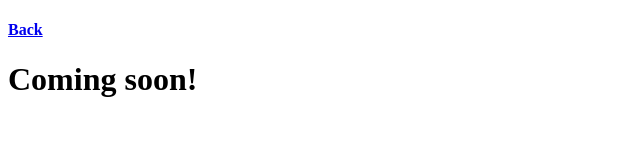
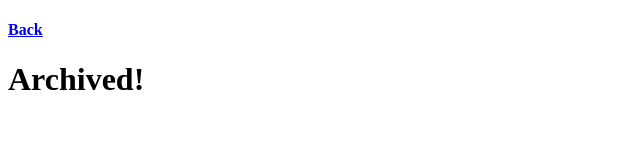
Before and after one commit to realshouzy/Ping-Pong-Bot, a plain HTML site: page Website/privacy.html in a window 1280 px wide. Shown: the whole page, without its empty margins (0-640 px from the left). Drawn offline with Linux system fonts and the light colour scheme.

Commit message:
Archived

```diff
--- a/Website/privacy.html
+++ b/Website/privacy.html
@@ -1,9 +1,11 @@
 <!DOCTYPE html>
 <html>
-  <head>
-    <div>
-      <h4> <a href="/index.html"> Back </a> </h4>
-    </div>
-    <h1> Coming soon! </h1>
-  </head>
+
+<head>
+  <div>
+    <h4> <a href="/index.html"> Back </a> </h4>
+  </div>
+  <h1> Archived! </h1>
+</head>
+
 </html>
```
